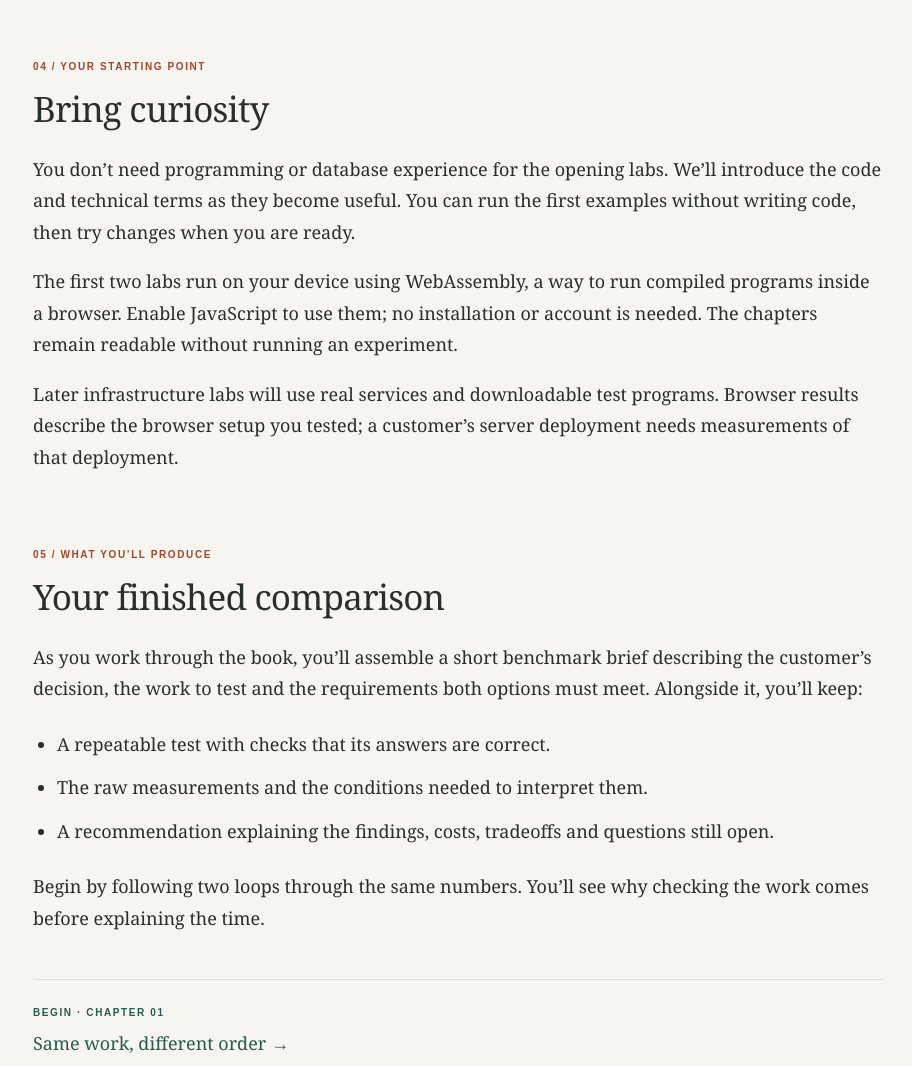
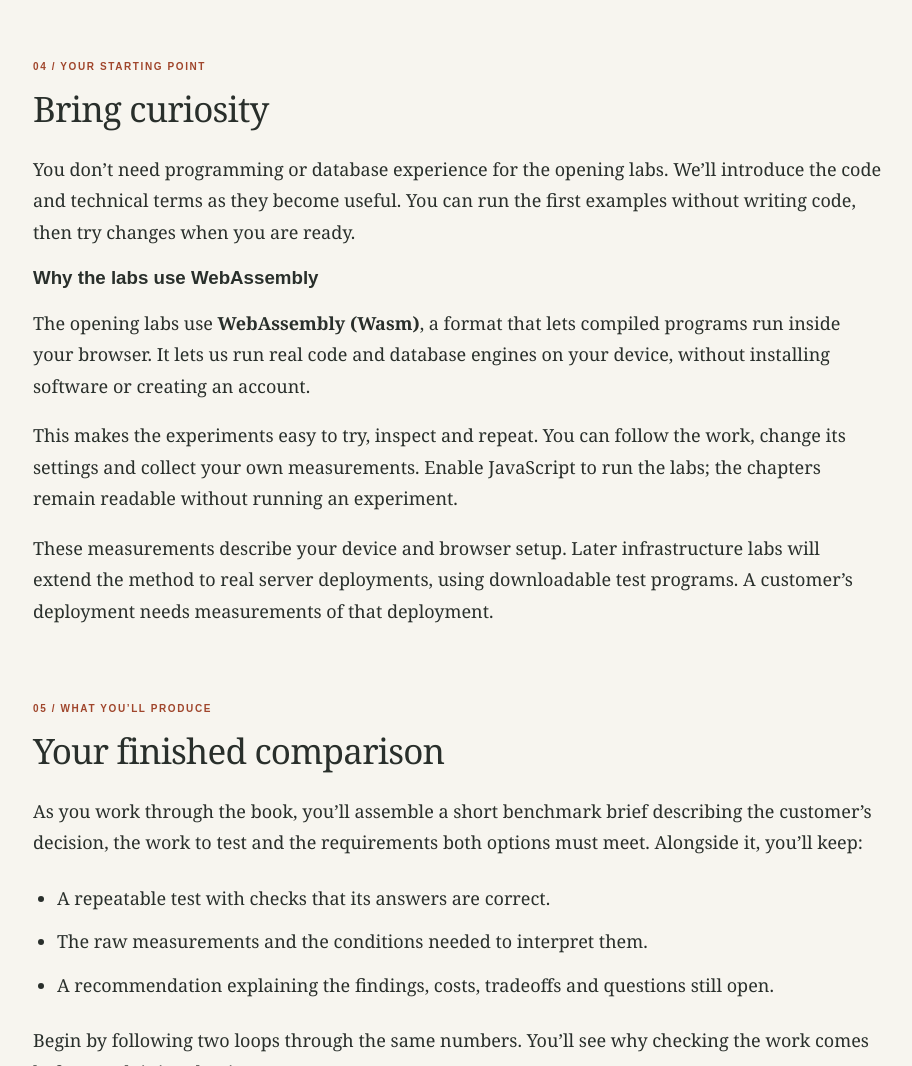
Before and after one commit to snowch/benchmarking-lab, a website built with Vite: page chapters/start-here.html in a window 1280 px wide. Shown: the part 2182-3248 px from the top of the page, without its empty margins (322-1234 px from the left). Built offline with nearby package versions, Linux system fonts and the light colour scheme.

Commit message:
Explain why the opening labs use WebAssembly in the introduction

```diff
--- a/chapters/start-here.html
+++ b/chapters/start-here.html
@@ -260,17 +260,24 @@
             useful. You can run the first examples without writing code, then
             try changes when you are ready.
           </p>
+          <h3 id="why-wasm">Why the labs use WebAssembly</h3>
           <p>
-            The first two labs run on your device using WebAssembly, a way to
-            run compiled programs inside a browser. Enable JavaScript to use
-            them; no installation or account is needed. The chapters remain
+            The opening labs use <strong>WebAssembly (Wasm)</strong>, a format
+            that lets compiled programs run inside your browser. It lets us run
+            real code and database engines on your device, without installing
+            software or creating an account.
+          </p>
+          <p>
+            This makes the experiments easy to try, inspect and repeat. You can
+            follow the work, change its settings and collect your own
+            measurements. Enable JavaScript to run the labs; the chapters remain
             readable without running an experiment.
           </p>
           <p>
-            Later infrastructure labs will use real services and downloadable
-            test programs. Browser results describe the browser setup you
-            tested; a customer’s server deployment needs measurements of that
-            deployment.
+            These measurements describe your device and browser setup. Later
+            infrastructure labs will extend the method to real server
+            deployments, using downloadable test programs. A customer’s
+            deployment needs measurements of that deployment.
           </p>
         </section>
         <section id="finished-comparison">
```
Also changed, not shown: chapters/02-duckdb-postgres.html (+4 -3 lines).
